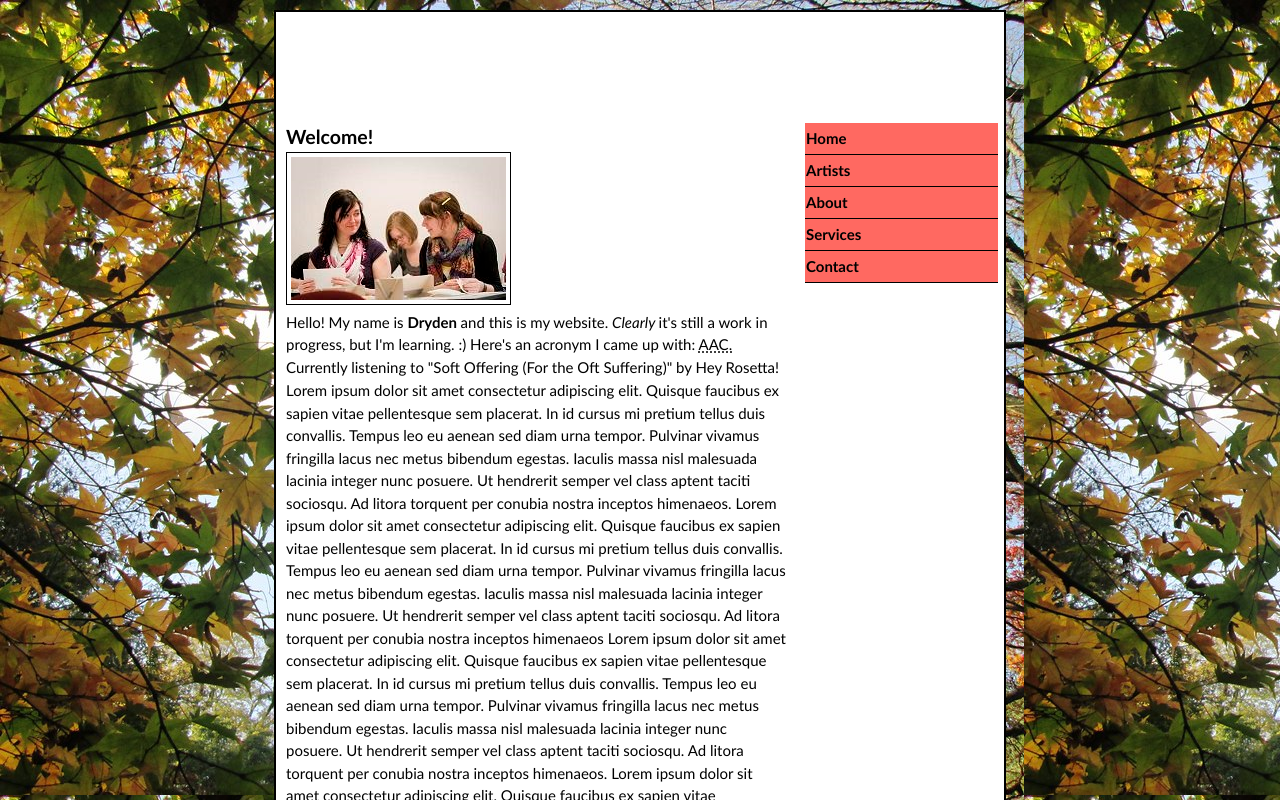
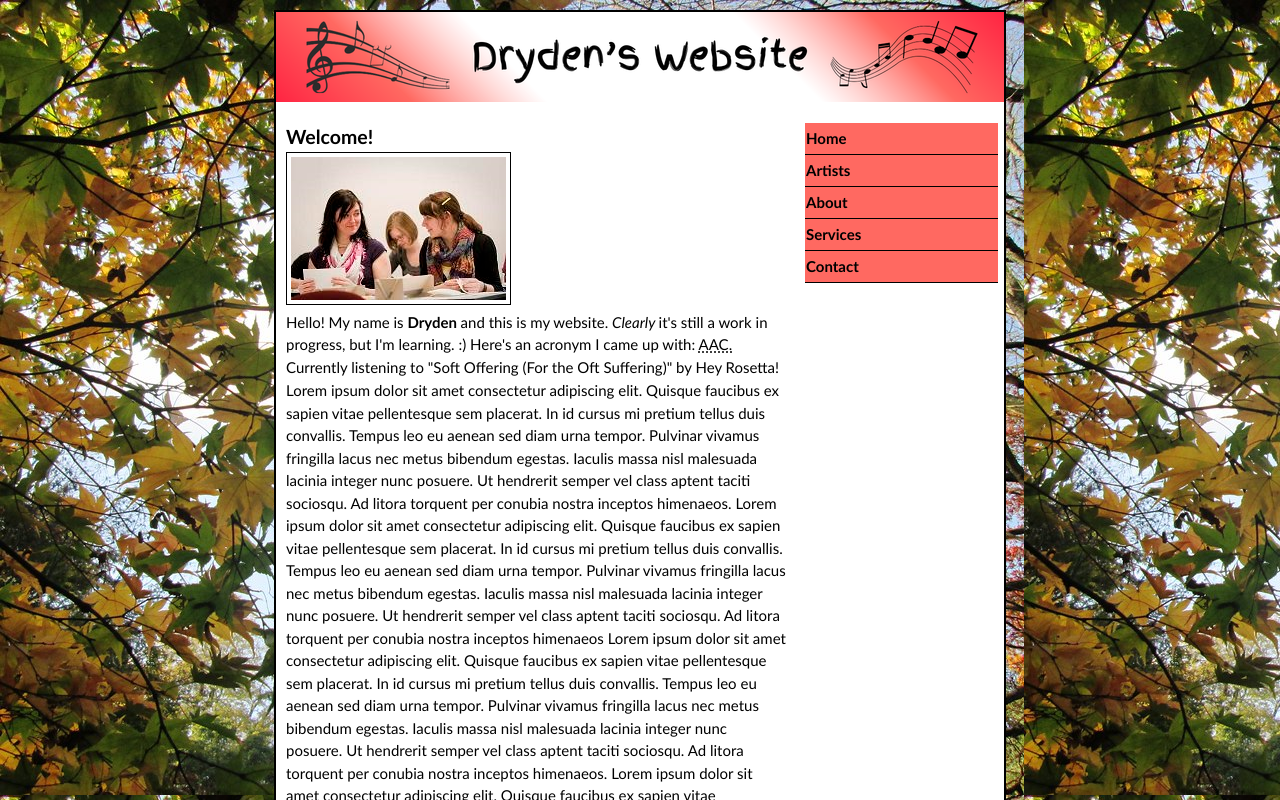
Before and after one commit to drydenxo/drydenswebsite, a plain HTML site: page index.html in a window 1280 px wide. Shown: the top 800 px of the page. Drawn offline with Linux system fonts and the light colour scheme.

Commit message:
Update global.css

```diff
--- a/global.css
+++ b/global.css
@@ -53,7 +53,7 @@ header {height: 90px;
 
 header h1, header p {text-indent: -999px; }
 
-body.index header { background: white url(images/websitebanner.png) no-repeat; }
+body.home header { background: white url(images/websitebanner.png) no-repeat; }
 
 body.artists header { background: white url(images/websitebanner.png) no-repeat; }
 
```
